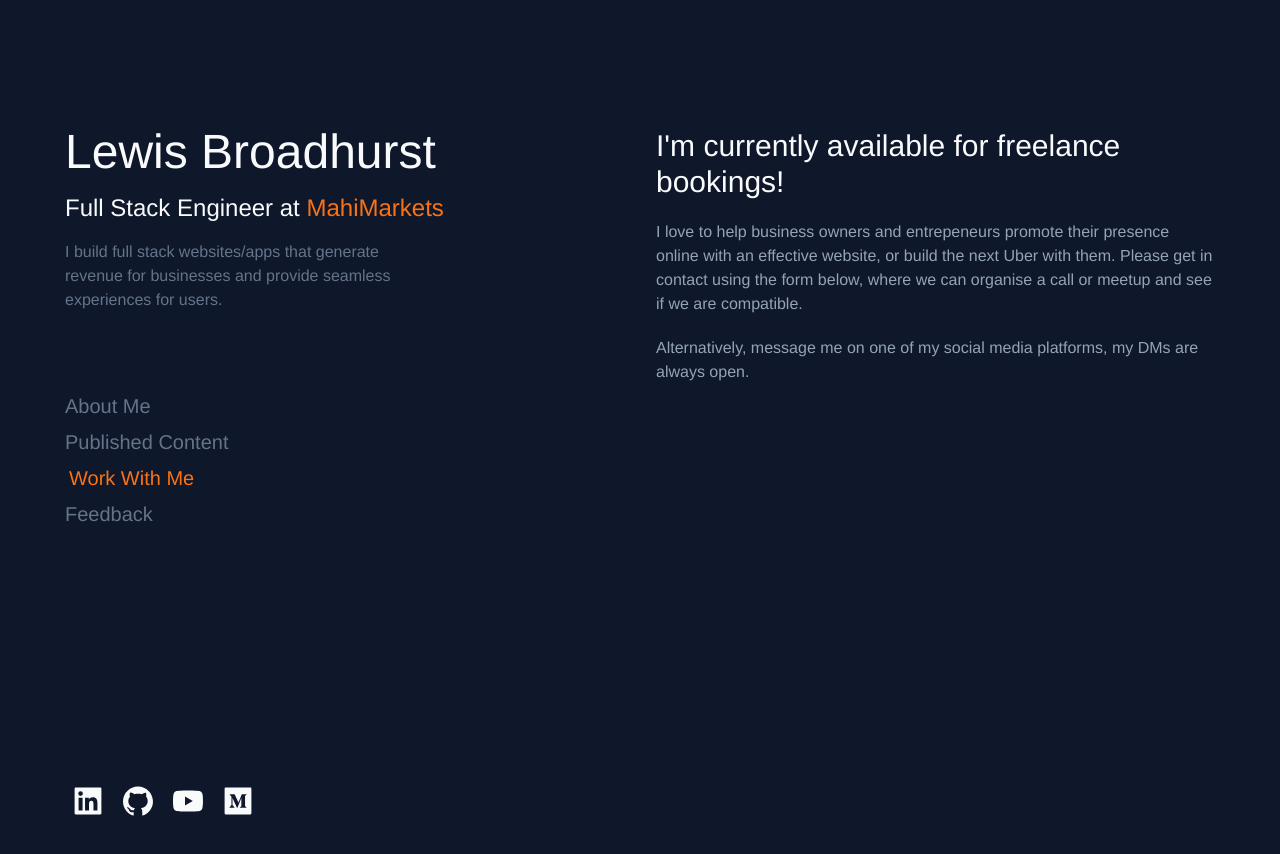
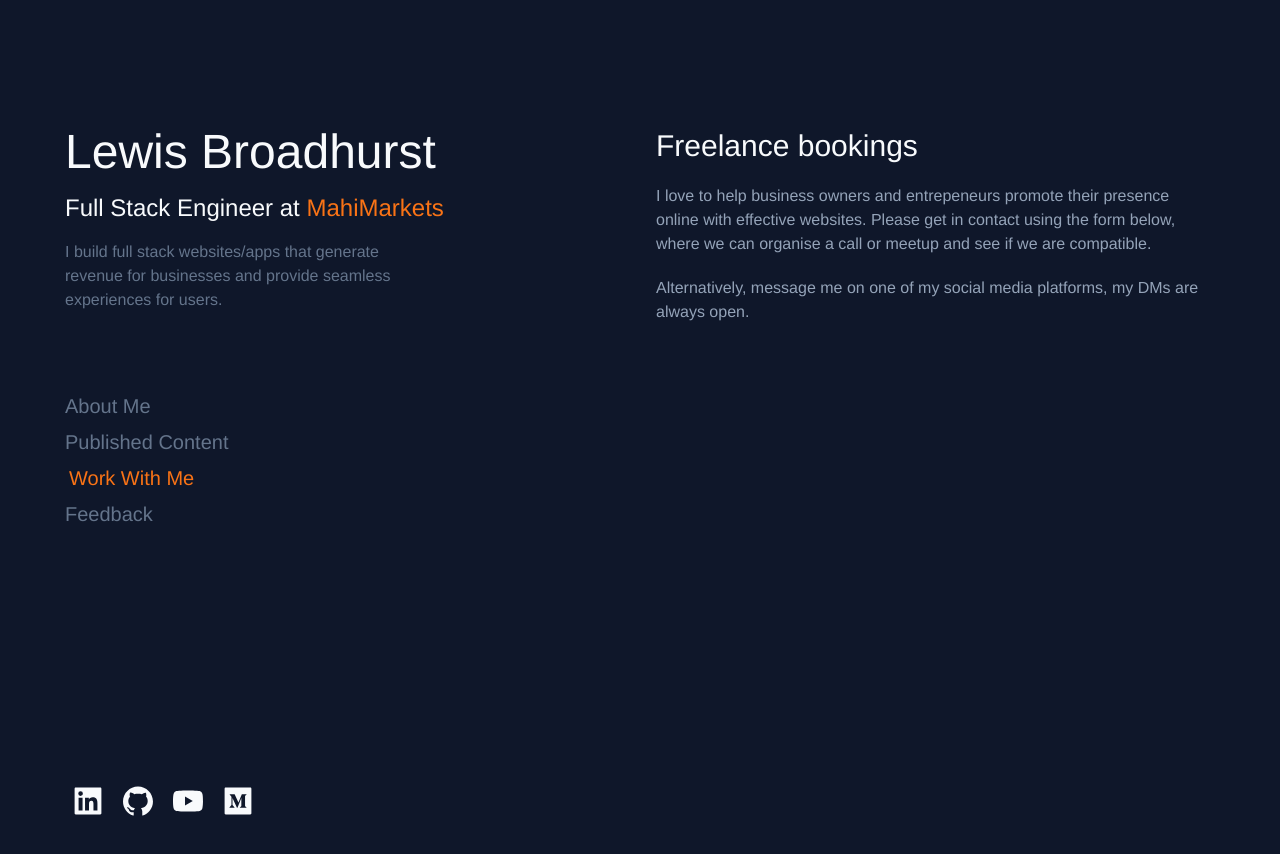
Before and after one commit to LMBroadhurst/CRYPTO_SUPERAPP, a Next.js app: page / in a window 1280 px wide. Both pictures are taken after a click on the item "Work With Me". Shown: the top 854 px of the page. Built offline with nearby package versions, Linux system fonts and the light colour scheme.

Commit message:
Primarily adding in the Feedback typing

```diff
--- a/components/home/AboutMe.tsx
+++ b/components/home/AboutMe.tsx
@@ -4,7 +4,7 @@ const AboutMe = () => {
   return (
     <section className='flex p-10 lg:p-0 lg:w-full'>
         <section className='flex flex-col gap-5'>
-            <h2 className='text-3xl self-start'>About Me</h2>
+            <h2 className='text-3xl self-start font-medium'>About Me</h2>
 
             <section className='flex flex-col gap-5 text-slate-500'>
               <p>After looking at a change of career into something I would truly enjoy doing daily, I began to get interested in the idea of software engineering. The idea of gaining the ability to <span className='text-slate-200'>build functional programs</span>, <span className='text-slate-200'>experiment with new ideas</span>, and <span className='text-slate-200'>learn more about the world of tech</span> convinced me to give it a shot.</p>
--- a/components/home/Feedback.tsx
+++ b/components/home/Feedback.tsx
@@ -5,7 +5,20 @@ type OwnProps = {};
 const Feedback: FC<OwnProps> = () => {
 
   return (
-    <section>Coming soon!</section>
+    <section>
+      <section className='flex flex-col gap-5'>
+        <h2 className='text-4xl'>Feedback</h2>
+
+        <section className='flex flex-col gap-5 text-slate-400'>
+          <p>When building this website, I wanted to avoid relying on libraries to build components such as cards, tabs, and tooltips, as a challenge to myself. All the code I have produced can be found in this GitHub repo, if you'd like to look at how I created and structured my code.</p>
+
+          <p>It has been built using Next.JS & Tailwind CSS. I have been trying to focus on ways to make the Tailwind as efficient as possible, mainly through reading articles from the Tailwind blog. I chose to use Next for the inherent page routing, optional SEO optimisation possibilities, and potential to integrate a simple API into the website in the future. Regarding design, I have been taking notes from Refactoring UI.</p>
+
+          <p>Please feel free to critique the code or design, drop me a message on any of my socials! I plan to evolve this section of the page into an area where people can rate and comment on the components from the website, to improve the experience.</p>
+        </section>
+
+      </section>
+    </section>
   )
 }
 
--- a/components/home/Navigation.tsx
+++ b/components/home/Navigation.tsx
@@ -26,7 +26,7 @@ const Navigation: FC<OwnProps> = ({
               <li
                 className={`
                    duration-200 transition-all hover:text-orange-600 hover:cursor-pointer hover:translate-x-0.5
-                  ${ activeTabKey === navTab.key && 'text-orange-500 translate-x-1'}
+                  ${ activeTabKey === navTab.key && 'text-orange-500 translate-x-1 font-medium'}
                   ${ navTab.key === 'Feedback.tsx' && 'hover:cursor-not-allowed'}
                 `}
                 id={navTab.key}
--- a/components/home/WorkWithMe.tsx
+++ b/components/home/WorkWithMe.tsx
@@ -4,9 +4,9 @@ const WorkWithMe = () => {
   return (
     <section className='flex p-10 lg:p-0 lg:w-full'>
         <section className='flex flex-col gap-5'>
-            <h2 className='text-3xl self-start'>I'm currently available for freelance bookings!</h2>
+            <h2 className='text-3xl self-start'>Freelance bookings</h2>
 
-            <p className='text-slate-400'>I love to help business owners and entrepeneurs promote their presence online with an effective website, or build the next Uber with them. Please get in contact using the form below, where we can organise a call or meetup and see if we are compatible.</p>
+            <p className='text-slate-400'>I love to help business owners and entrepeneurs promote their presence online with effective websites. Please get in contact using the form below, where we can organise a call or meetup and see if we are compatible.</p>
 
             <p className='text-slate-400'>Alternatively, message me on one of my social media platforms, my DMs are always open.</p>
         </section>
```
